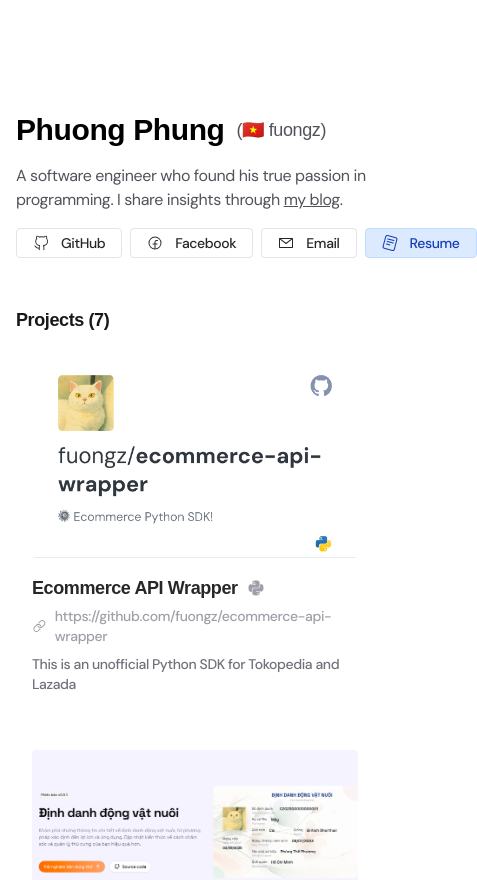
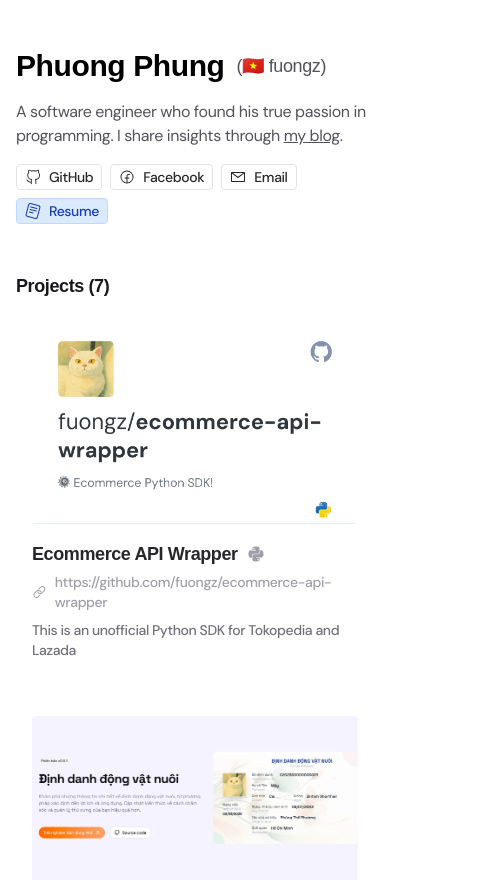
Before and after one commit to fuongz/portfolio, a Next.js app: page / in a window 390 px wide. Shown: the top 880 px of the page, 477 px wide, since content can reach past the window. Built offline with nearby package versions, Linux system fonts and the light colour scheme; a web font is replaced by a local one.

Commit message:
🐛fix: use cdn.phuongphung.com, fix responsive button list

```diff
--- a/src/app/providers.tsx
+++ b/src/app/providers.tsx
@@ -9,7 +9,7 @@
 export default function Providers({ children }: ProvidersProps) {
   return (
     <ThemeProvider attribute="class">
-      <main className="md:mt-0 mt-16">{children}</main>
+      <main className="mt-0">{children}</main>
     </ThemeProvider>
   )
 }
--- a/src/components/pages/home/page.tsx
+++ b/src/components/pages/home/page.tsx
@@ -118,14 +118,14 @@
         </p>
       </div>
 
-      <div className="flex gap-2 mt-4">
+      <div className="flex gap-2 mt-4 flex-wrap">
         <Link
           href={`https://github.com/${contacts.github}?rel=phuongphung.com`}
           target="_blank"
           rel="noopener noreferrer"
         >
           <Button>
-            <VscGithubAlt className="h-4 w-4 mr-2" />
+            <VscGithubAlt className="h-4 w-4 mr-1 md:mr-2" />
             GitHub
           </Button>
         </Link>
@@ -135,19 +135,19 @@
           rel="noopener noreferrer"
         >
           <Button>
-            <PiFacebookLogo className="h-4 w-4 mr-2" />
+            <PiFacebookLogo className="h-4 w-4 mr-1 md:mr-2" />
             Facebook
           </Button>
         </Link>
         <Link href={`mailto:${contacts.email}`}>
           <Button>
-            <VscMail className="h-4 w-4 mr-2" />
+            <VscMail className="h-4 w-4 mr-1 md:mr-2" />
             Email
           </Button>
         </Link>
-        <Link href="/04-2025-CV-PHUNG-THE-PHUONG.pdf">
+        <Link href="https://cdn.phuongphung.com/04-2025-CV-PHUNG-THE-PHUONG.pdf">
           <Button variant="secondary">
-            <SiReaddotcv className="h-4 w-4 mr-2" />
+            <SiReaddotcv className="h-4 w-4 mr-1 md:mr-2" />
             Resume
           </Button>
         </Link>
--- a/src/components/ui/button.tsx
+++ b/src/components/ui/button.tsx
@@ -14,7 +14,7 @@
           'bg-blue-100 border-blue-200 hover:bg-blue-200 dark:border-blue-700 dark:hover:bg-blue-800 text-blue-800 dark:bg-blue-900 dark:text-blue-200',
       },
       size: {
-        default: 'text-sm px-4 py-1',
+        default: 'text-sm px-2 md:px-4 py-0.5 md:py-1',
       },
     },
     defaultVariants: {
```
Also changed, not shown: 1 other file (tests, documents, lock files or other folders).
